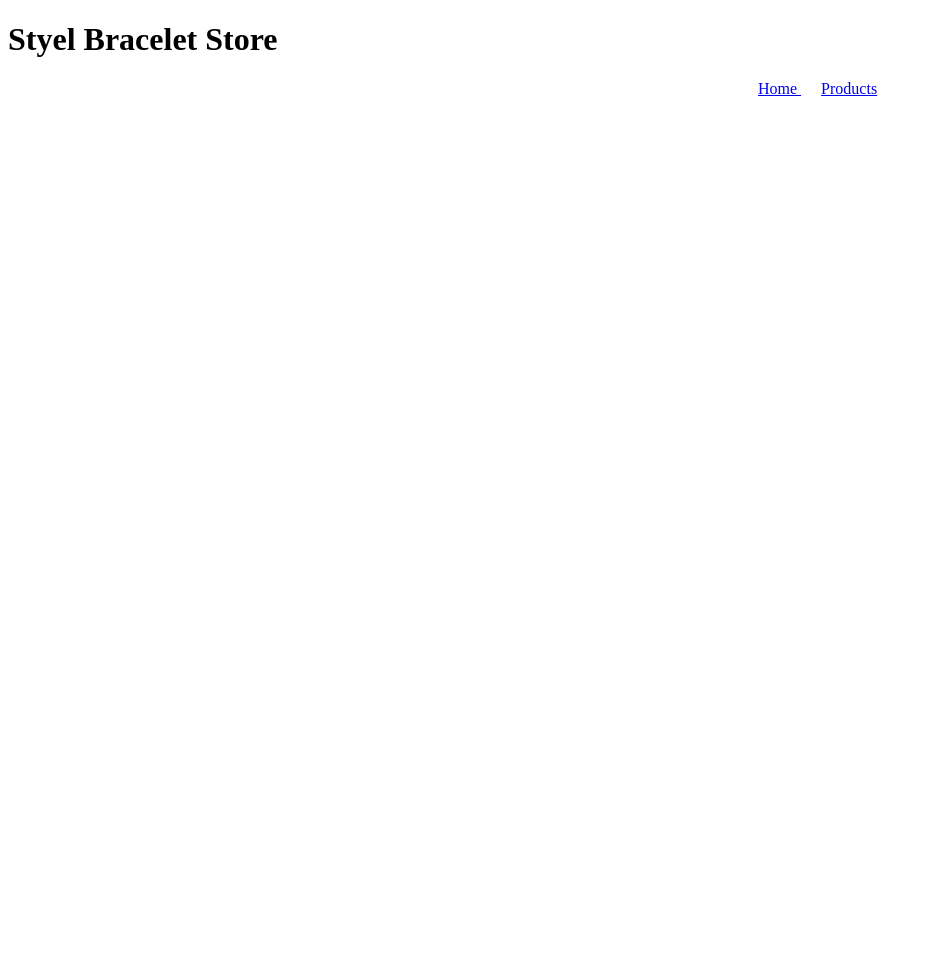
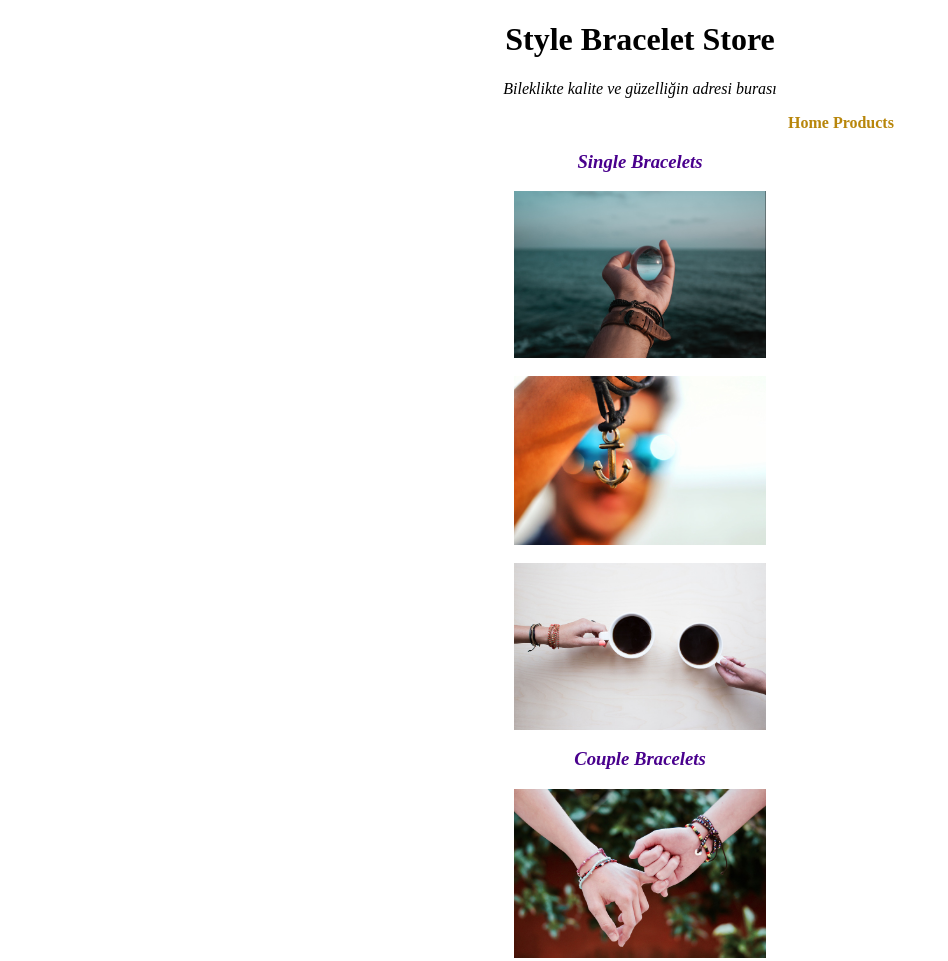
Before and after one commit to SezginKoc/Patika_FrontEnd_Challenge, a plain HTML site: page CSS/Homework/home.html in a window 1280 px wide. Shown: the top 961 px of the page, without its empty margins (0-948 px from the left). Before the commit the page ends 800 px from the top, so only its background shows below. Drawn offline with Linux system fonts and the light colour scheme.

Commit message:
fotoğraflar ve linkler eklendi

```diff
--- a/CSS/Homework/home.html
+++ b/CSS/Homework/home.html
@@ -8,12 +8,34 @@
     <link rel="stylesheet" href="style.css">
 </head>
 <body>
-    <h1>Styel Bracelet Store</h1>
+    <h1> Style Bracelet Store</h1>
 
-    <a href="/CSS/Homework/home.html" id="home">  Home </a>
-    <a href="/CSS/Homework/products.html" > Products </a>
+    <p style="text-align: center;"> <i>  Bileklikte kalite ve güzelliğin adresi burası </i>
+    </p>
 
+    <a href="/CSS/Homework/home.html"  class="link home">  Home </a>
+    <a href="/CSS/Homework/products.html" class="link" > Products </a>
 
+    <article>
+        <section id="single">
+            <h3 class="bracelet_type" > Single Bracelets </h3>
+            <img src="/CSS/Homework/Photos/Opera Anlık Görüntü_2019-06-17_215155_media-public.canva.com.png" alt="single1">
+            <br>
+            <img src="/CSS/Homework/Photos/Opera Anlık Görüntü_2019-06-17_215221_media-public.canva.com.png" alt="single2">
+            <br>
+            <img src="/CSS/Homework/Photos/Opera Anlık Görüntü_2019-06-17_215300_media-public.canva.com.png" alt="single3">
+        </section>
+        <section id="couple">
+
+            <h3 class="bracelet_type">Couple Bracelets</h3>
+            <img src="/CSS/Homework/Photos/Opera Anlık Görüntü_2019-06-17_215607_media-public.canva.com.png" alt="couple1">
+            <br>
+            <img src="/CSS/Homework/Photos/Opera Anlık Görüntü_2019-06-17_215627_media-public.canva.com.png" alt="couple2">
+            <br>
+            <img src="/CSS/Homework/Photos/Opera Anlık Görüntü_2019-06-17_215649_media-public.canva.com.png" alt="couple3">
+
+        </section>
+    </article>
 
 </body>
 </html>
--- a/CSS/Homework/style.css
+++ b/CSS/Homework/style.css
@@ -1,7 +1,28 @@
 a {
-  margin: 0 10px;
+  text-decoration: none;
 }
-
-#home {
-  margin-left: 750px;
+h1,
+h2,
+h3,
+h5 {
+  text-align: center;
 }
+.link {
+  color: darkgoldenrod;
+  font-weight: bold;
+}
+.home {
+  margin-left: 780px;
+}
+.bracelet_type {
+  color: rgb(73, 0, 141);
+  font-style: oblique;
+}
+img {
+  /* width: 300px;
+  margin-left: 700px; */
+  display: block;
+  margin-left: auto;
+  margin-right: auto;
+  width: 20%;
+}
```
Also changed, not shown: CSS/Homework/products.html (+45 -0 lines).
